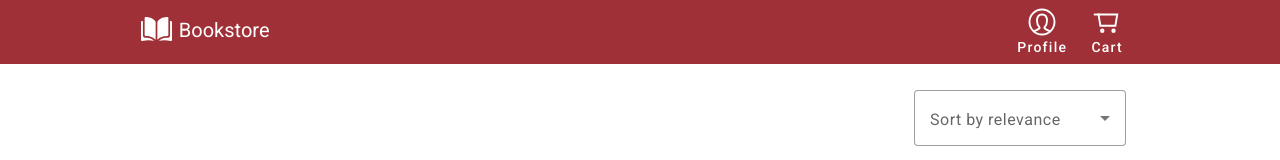
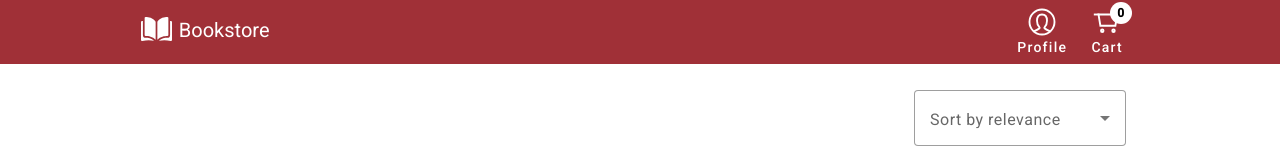
Before and after one commit to Ritika-negi13/swirm-bookstore-app, an Angular app: page / in a window 1280 px wide. Shown: the top 160 px of the page. Built offline with nearby package versions, Linux system fonts and the light colour scheme; no server answers.

Commit message:
Add: add badge on cart icon

```diff
--- a/src/app/app.module.ts
+++ b/src/app/app.module.ts
@@ -10,6 +10,7 @@ import { MaterialModule } from './material/material.module';
 import { DashboardComponent } from './components/dashboard/dashboard.component';
 import { HttpClientModule } from '@angular/common/http';
 import { NavbarComponent } from './components/navbar/navbar.component';
+import { MatBadgeModule } from '@angular/material/badge';
 
 import { MatIconModule } from '@angular/material/icon';
 import { MatButtonModule } from '@angular/material/button';
@@ -65,6 +66,7 @@ import { ProfileComponent } from './components/profile/profile.component';
     MatGridListModule,
     MatDividerModule,
     ReactiveFormsModule,
+    MatBadgeModule
   ],
   providers: [],
   bootstrap: [AppComponent],
--- a/src/app/components/navbar/navbar.component.html
+++ b/src/app/components/navbar/navbar.component.html
@@ -17,9 +17,17 @@
                     <span>Profile</span>
                 </div>
             </button>
+            <!-- <div class="demo-section">
+                <mat-icon matBadge="14">home</mat-icon> -->
+                <!-- Include text description of the icon's meaning for screen-readers -->
+                <!-- <span class="cdk-visually-hidden">
+                    Example with a home icon with overlaid badge showing the number 15
+                </span>
+            </div> -->
             <button mat-button class="nav-icon" [routerLink]="['/cart']">
                 <div style="display: flex; flex-direction: column;">
-                    <img src="../../../assets/cart.svg" alt="" height="30px" width="30px">
+                    <mat-icon svgIcon="cart" style="height:30px; width : 30px;" matBadge="{{cartNo}}"></mat-icon>
+                    <!-- <img src="../../../assets/cart.svg" alt="" height="30px" width="30px" matBadge="15"> -->
                     <span>Cart</span>
                 </div>
             </button>
--- a/src/app/components/navbar/navbar.component.scss
+++ b/src/app/components/navbar/navbar.component.scss
@@ -5,7 +5,14 @@
     flex: 1 1 auto;
 }
 
-
+::ng-deep .mat-badge-content {
+    background-color: white;
+    color: black;
+    width: 22px;
+    height: 18px;
+    padding-top: 0px;
+    margin-top: 6px;
+}
 .logo {
     font: normal normal normal 20px/26px Roboto;
     letter-spacing: 0px;
--- a/src/app/components/navbar/navbar.component.ts
+++ b/src/app/components/navbar/navbar.component.ts
@@ -2,31 +2,47 @@ import { Component } from '@angular/core';
 import { Router } from '@angular/router';
 import { BookService } from 'src/app/service/book/book.service';
 import { HttpService } from 'src/app/service/http/http.service';
+import { MatIconRegistry } from '@angular/material/icon';
+import { DomSanitizer } from '@angular/platform-browser';
+import { cart } from '../../../assets/cart'
 
 @Component({
   selector: 'app-navbar',
   templateUrl: './navbar.component.html',
-  styleUrls: ['./navbar.component.scss']
+  styleUrls: ['./navbar.component.scss'],
 })
 export class NavbarComponent {
-
-  constructor(private router: Router, private http:HttpService, private book:BookService) { }
-  isLoggedIn=false;
+  isLoggedIn = false;
   showdialog = false;
-  ngOnInit(){
+  cartNo = 0;
+  constructor(
+    private router: Router,
+    private http: HttpService,
+    private book: BookService,
+    iconRegistry: MatIconRegistry,
+    sanitizer: DomSanitizer
+  ) {
+    iconRegistry.addSvgIconLiteral(
+      'cart',
+      sanitizer.bypassSecurityTrustHtml(cart)
+    );
+  }
+  ngOnInit() {
     /*******************************************************************************/
     //please do not remove this code, this is for admin login
-    this.http.adminlogin('/admin/login', {
+    this.http
+      .adminlogin('/admin/login', {
         email: 'admin@test.com',
         password: 'test@123',
-    }).subscribe({
+      })
+      .subscribe({
         next: (res: any) => {
-        console.log("token:",res);
+          console.log('token:', res);
           localStorage.setItem('admin_accesstoken', res.result.accessToken);
         },
         error: (error: any) => {
           console.log(error);
-      }
+        },
       });
 
     /*******************************************************************************/
@@ -35,6 +51,7 @@ export class NavbarComponent {
     this.book.getCartBooks('/get_cart_items').subscribe({
       next: (data: any) => {
         console.log('user', data.result[0].user_id._id);
+        this.cartNo = data.result.length;
         localStorage.setItem('userId', data.result[0].user_id._id);
       },
       error: (error) => {
@@ -50,11 +67,11 @@ export class NavbarComponent {
   }
   openwishlist() {
     this.router.navigate(['/wishlist']);
-    this.showdialog=false;
+    this.showdialog = false;
   }
   openorders() {
     this.router.navigate(['/myorder']);
-    this.showdialog=false;
+    this.showdialog = false;
   }
 
   toggle() {
@@ -63,10 +80,10 @@ export class NavbarComponent {
   openProfile = () => {
     this.router.navigate(['/profile']);
     this.showdialog = false;
+  };
+
+  logout = () => {
+    localStorage.removeItem('acesstoken');
+    window.location.reload();
+  };
 }
-
-  logout=()=>{
-    localStorage.removeItem("acesstoken");
-    window.location.reload();
-  }
-}
--- /dev/null
+++ b/src/assets/cart.ts
@@ -0,0 +1 @@
+export const cart = `<svg role="img" xmlns="http://www.w3.org/2000/svg" width="48px" height="48px" viewBox="0 0 24 24" aria-labelledby="cartIconTitle" stroke="#FFFFFF" stroke-width="1.5" stroke-linecap="square" stroke-linejoin="miter" fill="none" color="#FFFFFF"> <title id="cartIconTitle">Cart</title> <path d="M6 6h15l-1.5 9h-12z"/> <circle cx="9" cy="19" r="1"/> <circle cx="18" cy="19" r="1"/> <path d="M6 6H3"/> </svg>`;
```
Lines whose indentation alone changed are shown as unchanged.
